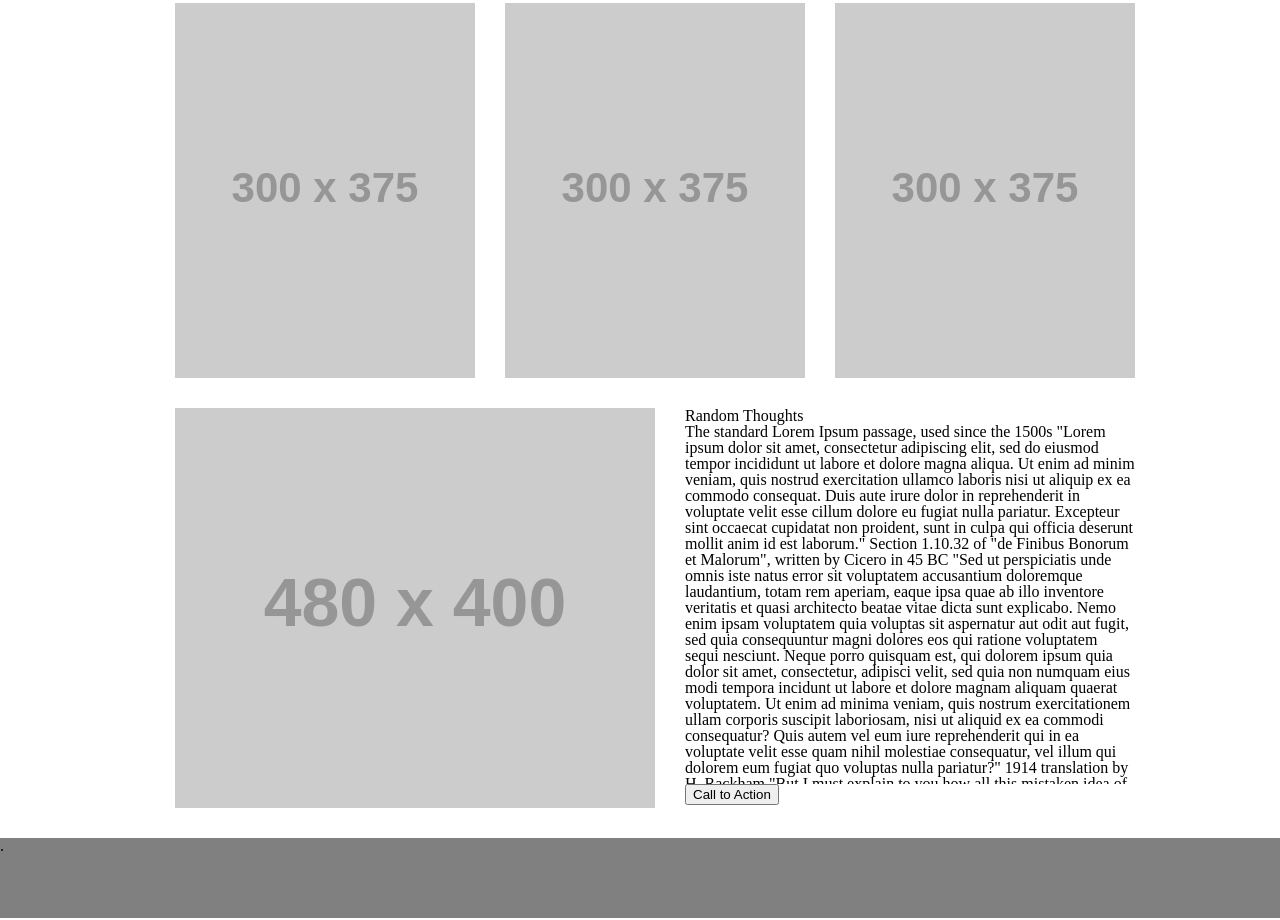
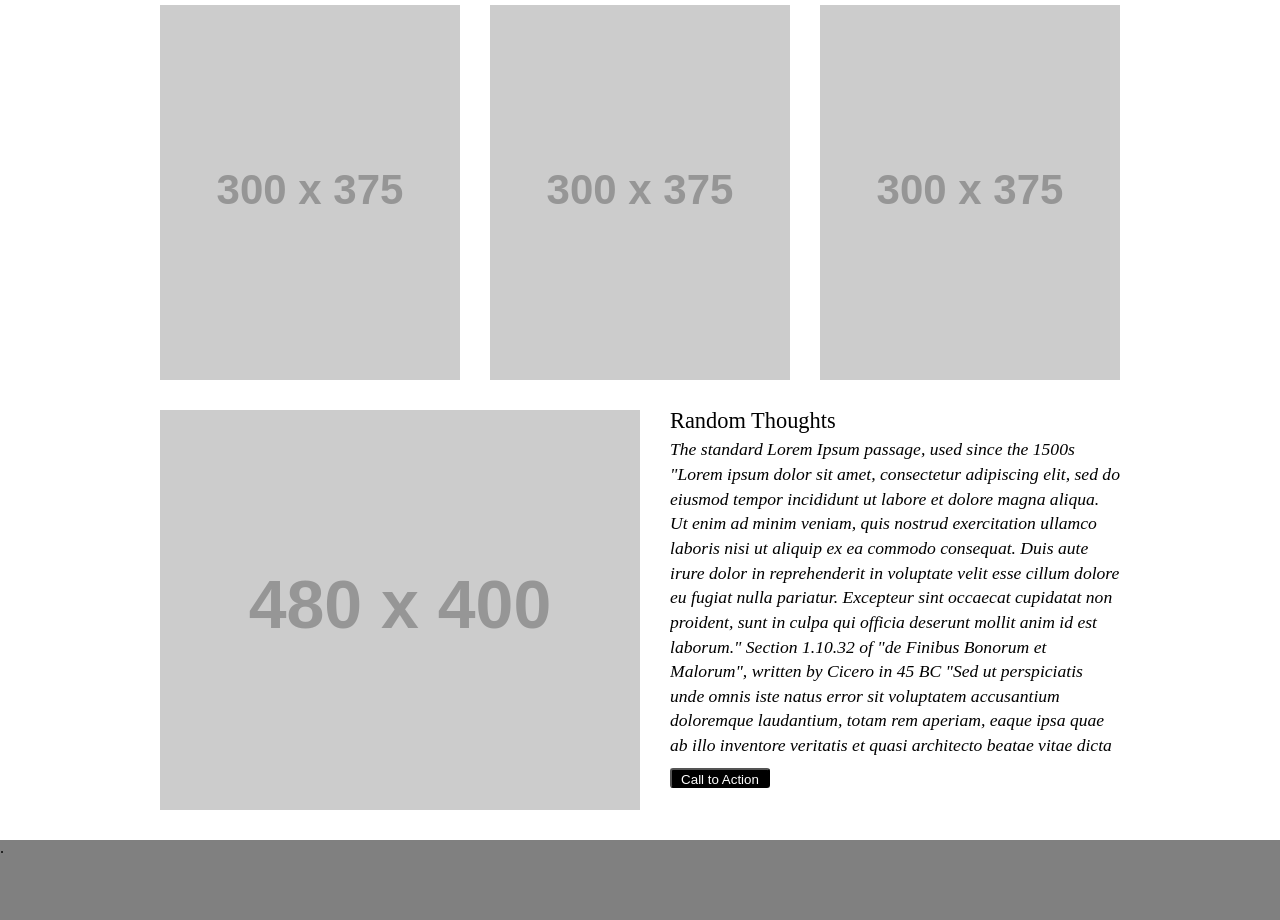
Before and after one commit to Zavvy-Glitch/wireframe-exercise, a plain HTML site: page index.html in a window 1280 px wide. Shown: the part 613-1533 px from the top of the page. Drawn offline with Linux system fonts and the light colour scheme; placeholder pictures from the web are drawn by us.

Commit message:
html button rework

```diff
--- a/css/style.css
+++ b/css/style.css
@@ -13,7 +13,7 @@ header {
 
 header img{
   display:flex;
-  margin-left:115px;
+
 }
 
 
@@ -27,9 +27,10 @@ nav ul {
 }
 
 nav li {
+  font-size:large;
   display: inline;
-  width: 150px;
-  margin: 45px 30px;
+  width: 120px;
+  margin: 45px 34px;
 }
 
 section:nth-child(1){
@@ -39,27 +40,68 @@ padding-bottom:30px;
 padding-top:30px;
 }
 
-section:nth-child(2){
-display:flex;
-justify-content:center;
+section:nth-child(1) img{
+  height:450px;
+  width:960px;
+
 }
 
-section img{
-  padding-left:30px;
+section:nth-child(2){
+  display:flex;
+  justify-content: center;
 }
 
-section:nth-child(3){
-display:flex;
-justify-content:center;
-padding:30px;
+section:nth-child(2) img{
+  height: 375px;
+  width:300px;
+  margin-right: 15px;
+  margin-left: 15px;
+
 }
 
-section article{
-  padding-left:30px;
+section:nth-child(3) {
+  display: flex;
+  justify-content: center;
+  height: 400px;
+  margin-top:30px;
+  margin-bottom:30px;
+}
+
+section:nth-child(3) article {
+  margin-left: 30px;
+  height: 480px;
+
+}
+
+section:nth-child(3) article h2 {
+    font-size: 1.4em;
+  margin-bottom: 5px;
+}
+
+section:nth-child(3) article p {
+  font-style: italic;
+  font-size: 1.1em;
+  line-height: 1.4em;
+  overflow: auto;
+  height: 320px;
+  width:450px;
+  margin-bottom: 11px;
+}
+
+button{
+  background-color: black;
+  color: white;
+  border-radius:3px;
+  height:20px;
+  width:100px;
+  padding:2px;
 }
 
 button:hover{
-  transition:350ms;
+  transition: 350ms ease-out;
+    background-color: pink;
+    transition: 350ms ease-in;
+    background-color: pink;
 }
 
  footer{
--- a/index.html
+++ b/index.html
@@ -31,7 +31,7 @@
           <img src="https://via.placeholder.com/480x400/000000/808080">
           <article>
             <h2>Random Thoughts</h2>
-            <div style= "width: 450px; height: 360px; overflow-y: scroll;">
+            <!-- <div style= "width: 450px; height: 360px; overflow-y: scroll;"> -->
             <p>The standard Lorem Ipsum passage, used since the 1500s
               "Lorem ipsum dolor sit amet, consectetur adipiscing elit, sed do eiusmod tempor incididunt ut labore et dolore magna aliqua. Ut enim ad minim veniam, quis nostrud exercitation ullamco laboris nisi ut aliquip ex ea commodo consequat. Duis aute irure dolor in reprehenderit in voluptate velit esse cillum dolore eu fugiat nulla pariatur. Excepteur sint occaecat cupidatat non proident, sunt in culpa qui officia deserunt mollit anim id est laborum."
 
@@ -47,11 +47,10 @@
               1914 translation by H. Rackham
               "On the other hand, we denounce with righteous indignation and dislike men who are so beguiled and demoralized by the charms of pleasure of the moment, so blinded by desire, that they cannot foresee the pain and trouble that are bound to ensue; and equal blame belongs to those who fail in their duty through weakness of will, which is the same as saying through shrinking from toil and pain. These cases are perfectly simple and easy to distinguish. In a free hour, when our power of choice is untrammelled and when nothing prevents our being able to do what we like best, every pleasure is to be welcomed and every pain avoided. But in certain circumstances and owing to the claims of duty or the obligations of business it will frequently occur that pleasures have to be repudiated and annoyances accepted. The wise man therefore always holds in these matters to this principle of selection: he rejects pleasures to secure other greater pleasures, or else he endures pains to avoid worse pains."</p></div>
               <button>Call to Action</button>
-          </article>
+            </article>
         </section>
       </main>
       <footer>
-                  <!-- <a href="index.html">Nav Item 1</a> -->
           <p>.</p>
       </footer>
     </body>
```
